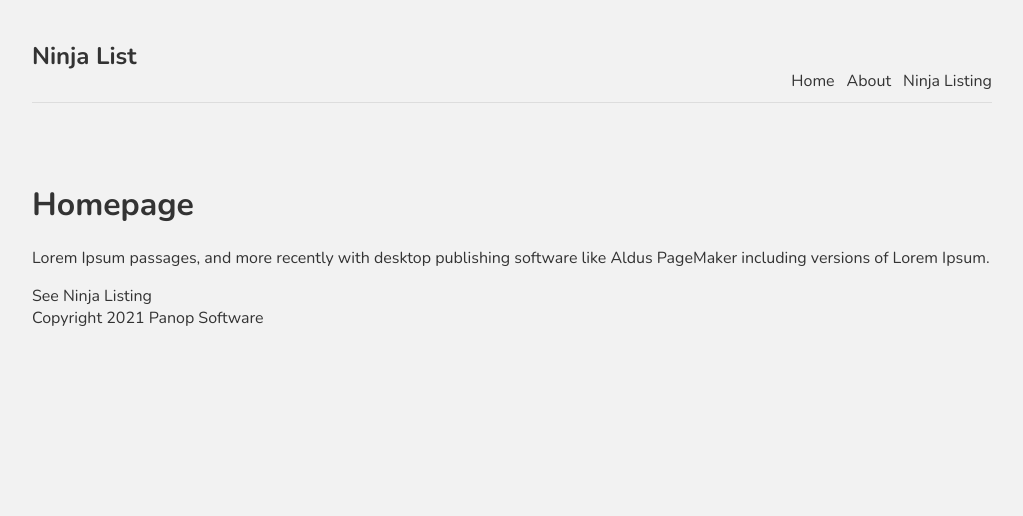
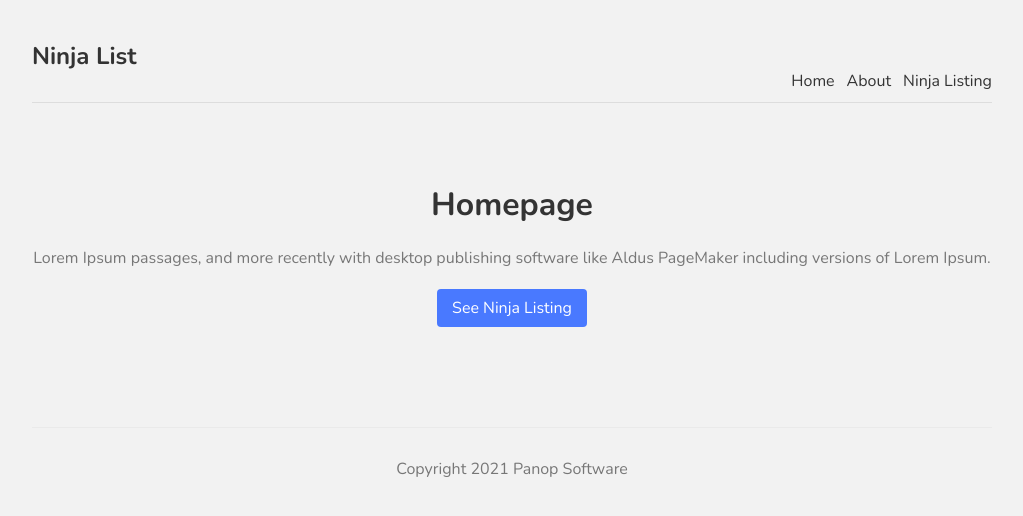
Before and after one commit to dougwperez/Nextjs-Template, a Next.js app: page / in a window 1280 px wide. Shown: the top 516 px of the page, without its empty margins (128-1151 px from the left). Built offline with nearby package versions, Linux system fonts and the light colour scheme.

Commit message:
part 6 done

```diff
--- a/components/Footer.js
+++ b/components/Footer.js
@@ -1,5 +1,5 @@
 const Footer = () => {
-  return <div>Copyright 2021 Panop Software</div>;
+  return <footer>Copyright 2021 Panop Software</footer>;
 };
 
 export default Footer;
--- a/pages/index.js
+++ b/pages/index.js
@@ -7,14 +7,14 @@
 
 export default function Home() {
   return (
-    <div>
+    <div className={styles.title}>
       <h1>Homepage</h1>
-      <p>
+      <p className={styles.text}>
         Lorem Ipsum passages, and more recently with desktop publishing software
         like Aldus PageMaker including versions of Lorem Ipsum.
       </p>
       <Link href="/ninjas">
-        <a>See Ninja Listing</a>
+        <a className={styles.btn}>See Ninja Listing</a>
       </Link>
     </div>
   );
--- a/styles/Home.module.css
+++ b/styles/Home.module.css
@@ -1,116 +1,18 @@
-.container {
-  padding: 0 2rem;
-}
-
-.main {
-  min-height: 100vh;
-  padding: 4rem 0;
-  flex: 1;
-  display: flex;
-  flex-direction: column;
-  justify-content: center;
-  align-items: center;
-}
-
-.footer {
-  display: flex;
-  flex: 1;
-  padding: 2rem 0;
-  border-top: 1px solid #eaeaea;
-  justify-content: center;
-  align-items: center;
-}
-
-.footer a {
-  display: flex;
-  justify-content: center;
-  align-items: center;
-  flex-grow: 1;
-}
-
-.title a {
-  color: #0070f3;
-  text-decoration: none;
-}
-
-.title a:hover,
-.title a:focus,
-.title a:active {
-  text-decoration: underline;
-}
-
 .title {
-  margin: 0;
-  line-height: 1.15;
-  font-size: 4rem;
-}
-
-.title,
-.description {
+  color: #333;
+  padding-bottom: 20px;
   text-align: center;
 }
-
-.description {
-  margin: 4rem 0;
-  line-height: 1.5;
-  font-size: 1.5rem;
+.text {
+  color: #777;
 }
-
-.code {
-  background: #fafafa;
-  border-radius: 5px;
-  padding: 0.75rem;
-  font-size: 1.1rem;
-  font-family: Menlo, Monaco, Lucida Console, Liberation Mono, DejaVu Sans Mono,
-    Bitstream Vera Sans Mono, Courier New, monospace;
+.btn {
+  display: block;
+  width: 150px;
+  padding: 8px 0;
+  margin: 20px auto;
+  background: #4979ff;
+  border-radius: 4px;
+  color: white;
+  text-align: center;
 }
-
-.grid {
-  display: flex;
-  align-items: center;
-  justify-content: center;
-  flex-wrap: wrap;
-  max-width: 800px;
-}
-
-.card {
-  margin: 1rem;
-  padding: 1.5rem;
-  text-align: left;
-  color: inherit;
-  text-decoration: none;
-  border: 1px solid #eaeaea;
-  border-radius: 10px;
-  transition: color 0.15s ease, border-color 0.15s ease;
-  max-width: 300px;
-}
-
-.card:hover,
-.card:focus,
-.card:active {
-  color: #0070f3;
-  border-color: #0070f3;
-}
-
-.card h2 {
-  margin: 0 0 1rem 0;
-  font-size: 1.5rem;
-}
-
-.card p {
-  margin: 0;
-  font-size: 1.25rem;
-  line-height: 1.5;
-}
-
-.logo {
-  height: 1em;
-  margin-left: 0.5rem;
-}
-
-@media (max-width: 600px) {
-  .grid {
-    width: 100%;
-    flex-direction: column;
-  }
-}
```
Also changed, not shown: styles/Ninjas.module.css (added).
